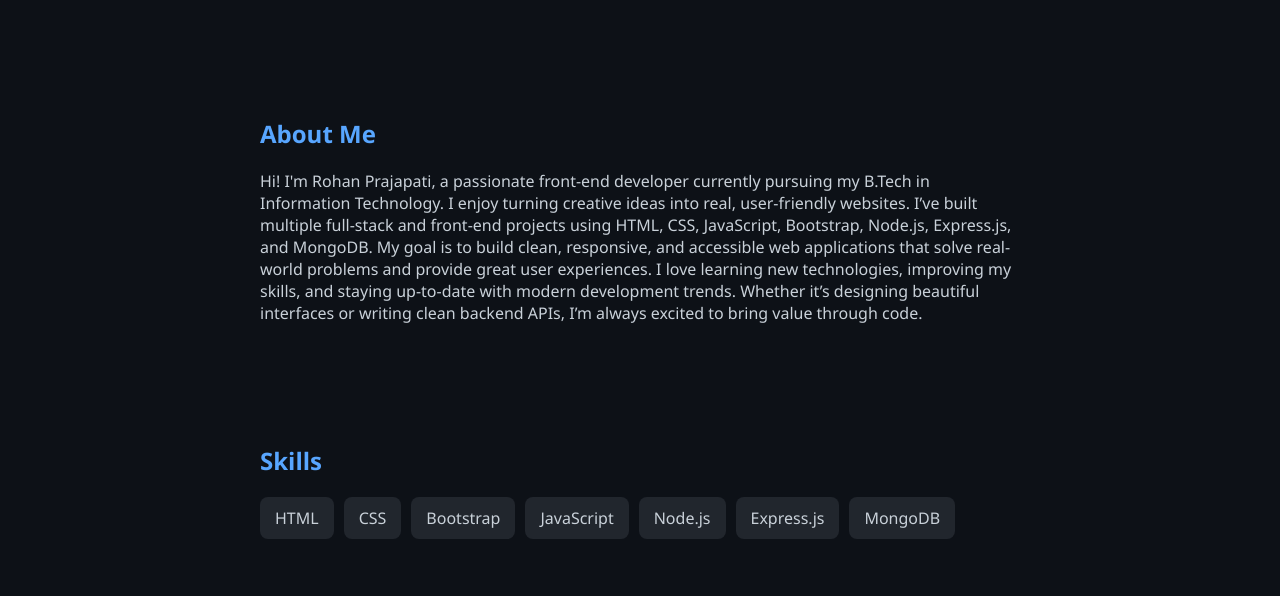
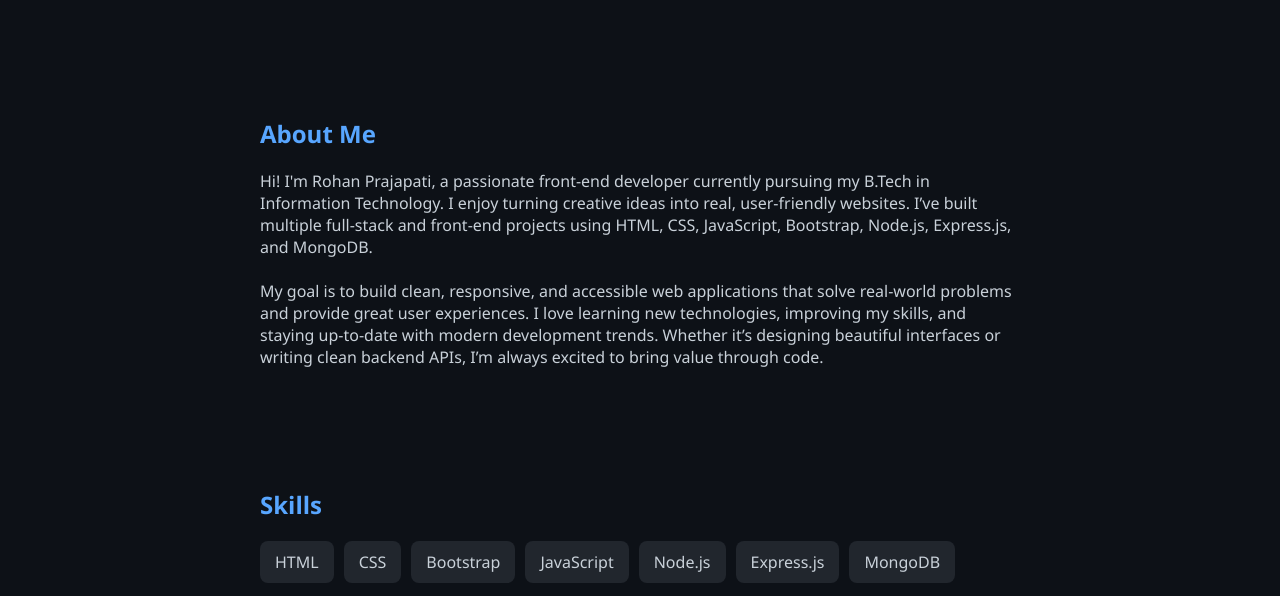
Before and after one commit to itsrohan2908/Portfolio, a plain HTML site: page index.html in a window 1280 px wide. Shown: the part 199-795 px from the top of the page. Drawn offline with Linux system fonts and the light colour scheme.

Commit message:
updating profile summery

```diff
--- a/index.html
+++ b/index.html
@@ -28,7 +28,7 @@
 
   <section id="about">
     <h2>About Me</h2>
-    <p>Hi! I'm Rohan Prajapati, a passionate front-end developer currently pursuing my B.Tech in Information Technology. I enjoy turning creative ideas into real, user-friendly websites. I’ve built multiple full-stack and front-end projects using HTML, CSS, JavaScript, Bootstrap, Node.js, Express.js, and MongoDB.
+    <p>Hi! I'm Rohan Prajapati, a passionate front-end developer currently pursuing my B.Tech in Information Technology. I enjoy turning creative ideas into real, user-friendly websites. I’ve built multiple full-stack and front-end projects using HTML, CSS, JavaScript, Bootstrap, Node.js, Express.js, and MongoDB. <br><br>
 
 My goal is to build clean, responsive, and accessible web applications that solve real-world problems and provide great user experiences. I love learning new technologies, improving my skills, and staying up-to-date with modern development trends.
 
```
